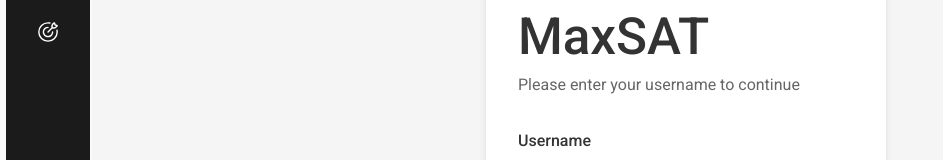
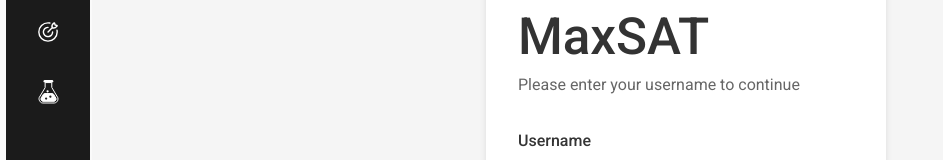
Before and after one commit to Orujhimaru/max_odyssey, a React (Vite) app: page /login in a window 1280 px wide. Shown: the part 288-448 px from the top of the page, without its empty margins (0-943 px from the left). Built offline with nearby package versions, Linux system fonts and the light colour scheme; a web font is replaced by a local one.

Commit message:
design: lab icon added to navbar

```diff
--- a/src/components/NavBar/Navbar.jsx
+++ b/src/components/NavBar/Navbar.jsx
@@ -8,6 +8,7 @@ import TestsIcon from "../../assets/TestsIcon";
 import Dashboard from "../../assets/dashboard1.svg";
 import Practice from "../../assets/practice1.svg";
 import Courses from "../../assets/courses1.svg";
+import LabIcon from "../../assets/lab_icon.svg";
 
 const Navbar = ({ isDarkMode, onThemeToggle, className = "" }) => {
   const navigate = useNavigate();
@@ -67,6 +68,15 @@ const Navbar = ({ isDarkMode, onThemeToggle, className = "" }) => {
             </div>
             <span className="nav-text">Practice</span>
           </div>
+          <div
+            className={`nav-item ${isActive("/lab") ? "active" : ""}`}
+            onClick={() => handleNavigation("/lab")}
+          >
+            <div className="nav-icon-container">
+              <img src={LabIcon} alt="Learning Lab" className="nav-icon lab" />
+            </div>
+            <span className="nav-text">Lab</span>
+          </div>
         </div>
       </div>
       <button className="theme-toggle" onClick={onThemeToggle}>
```
Also changed, not shown: src/assets/lab_icon.svg (added).
